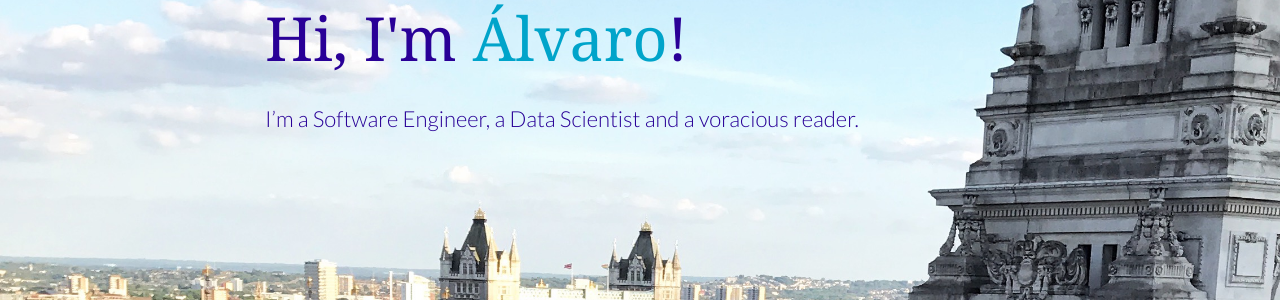
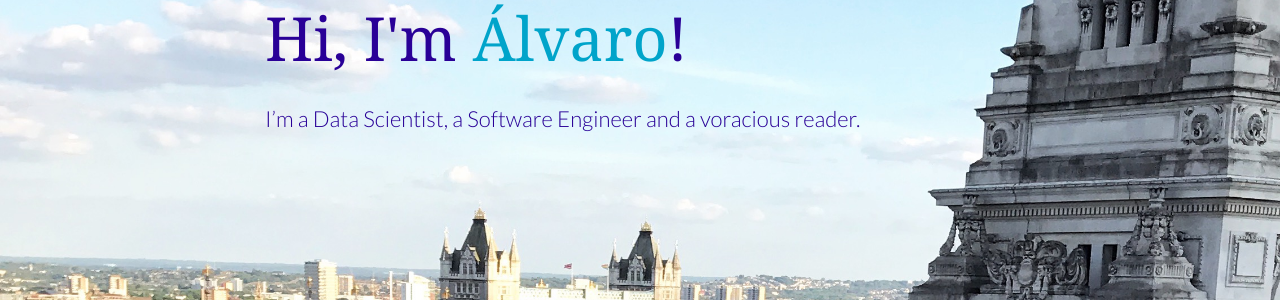
Before and after one commit to ohduran/ohduran.github.io, a Jekyll site: the page built from index.html, in a window 1280 px wide and 900 px high. Shown: the part 373-673 px from the top of the window. Built offline with Jekyll 4.4.1, drawn with Linux system fonts in a browser that asks for light colours; nearby versions of some CDN libraries; the list of posts is cut into pages by our own code.

```diff
--- a/_includes/index-01-subtext.md
+++ b/_includes/index-01-subtext.md
@@ -1 +1 @@
-I'm a Software Engineer, a Data Scientist and a voracious reader.
+I'm a Data Scientist, a Software Engineer and a voracious reader.
```
